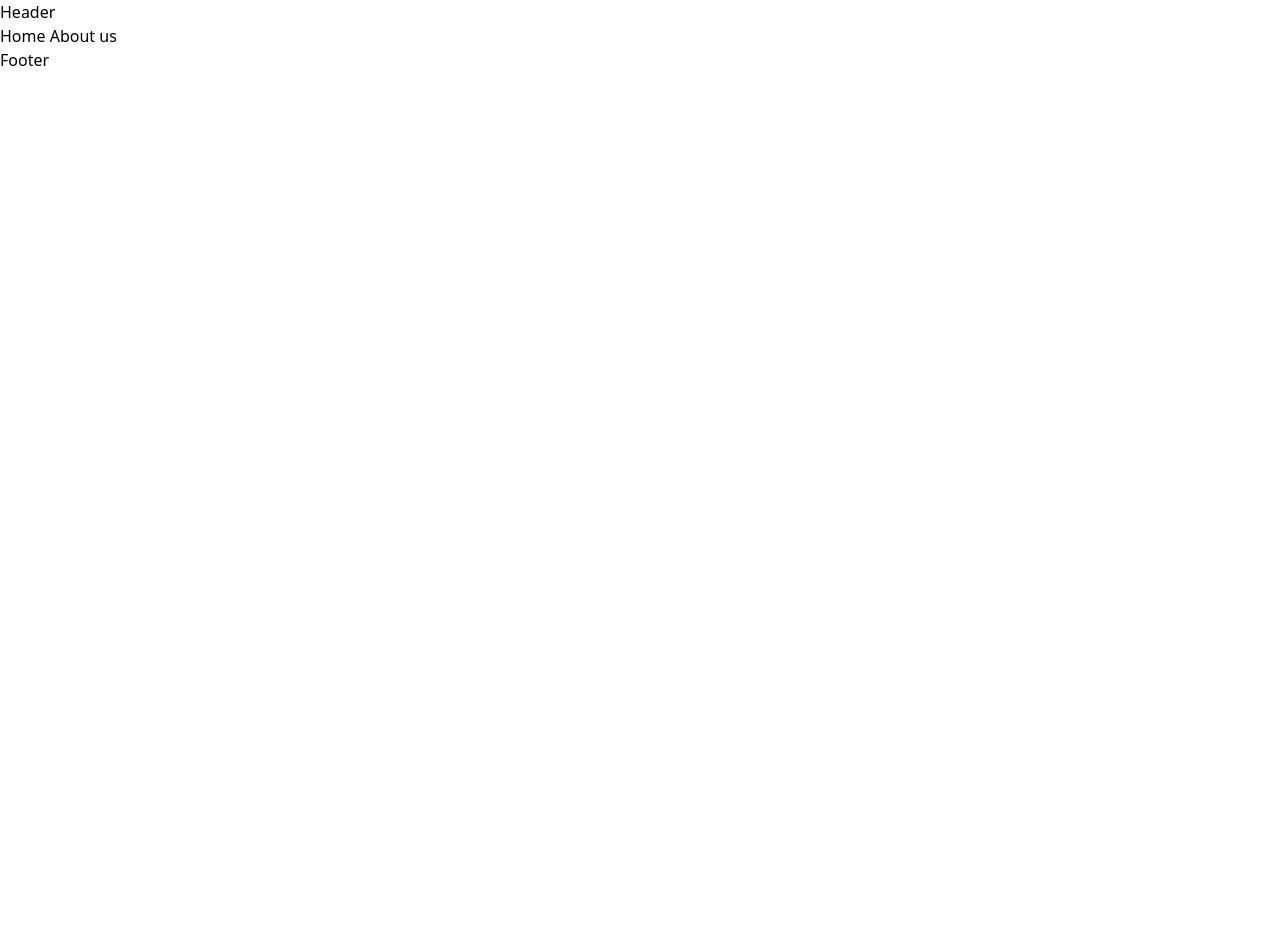
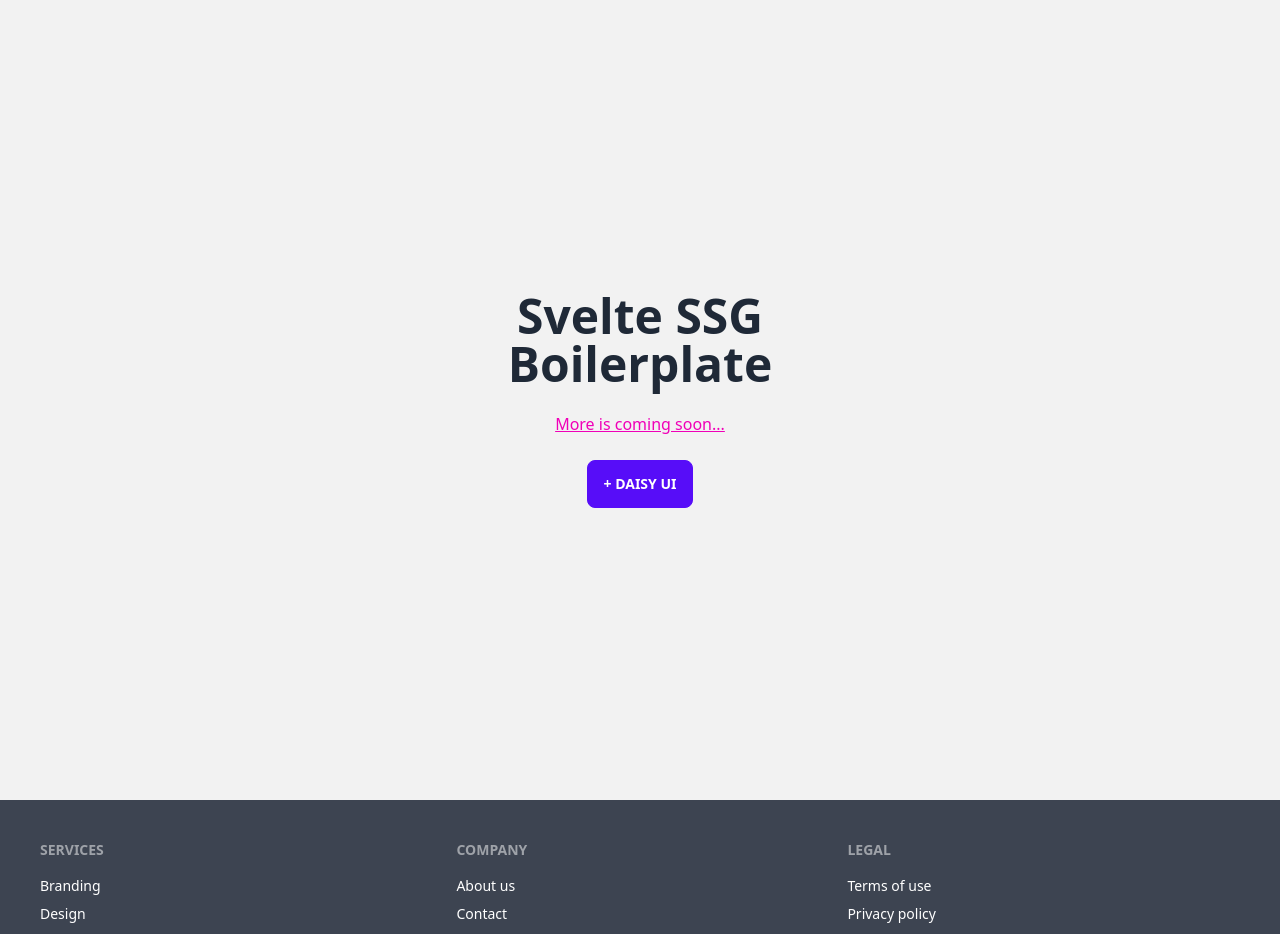
Before and after one commit to projektorius96/sveltekit-ssg-boilerplate.github.io, a SvelteKit app: page / in a window 1280 px wide. Shown: the top 934 px of the page. Before the commit the page ends 800 px from the top, so only its background shows below. Built offline with nearby package versions, Linux system fonts and the light colour scheme.

Commit message:
updated Daisy UI styling

```diff
--- a/postcss.config.cjs
+++ b/postcss.config.cjs
@@ -2,5 +2,5 @@
     // daisyUI based on tailwindcss which subsequently based upon postcss yields the following error..
     // - [postcss] Cannot read properties of undefined (reading 'config') – the issue register on vite
     // - @https://github.com/sanity-io/sanity/issues/3884
-    /* plugins: [require('tailwindcss'), require('autoprefixer')], */
+    plugins: [require('tailwindcss'), require('autoprefixer')],
   };
--- /dev/null
+++ b/src/components/dFooter.svelte
@@ -0,0 +1,22 @@
+<footer class="footer p-10 bg-neutral text-neutral-content">
+    <div>
+        <span class="footer-title">Services</span>
+        <a href="#" class="link link-hover">Branding</a>
+        <a href="#" class="link link-hover">Design</a>
+        <a href="#" class="link link-hover">Marketing</a>
+        <a href="#" class="link link-hover">Advertisement</a>
+    </div>
+    <div>
+        <span class="footer-title">Company</span>
+        <a href="#" class="link link-hover">About us</a>
+        <a href="#" class="link link-hover">Contact</a>
+        <a href="#" class="link link-hover">Jobs</a>
+        <a href="#" class="link link-hover">Press kit</a>
+    </div>
+    <div>
+        <span class="footer-title">Legal</span>
+        <a href="#" class="link link-hover">Terms of use</a>
+        <a href="#" class="link link-hover">Privacy policy</a>
+        <a href="#" class="link link-hover">Cookie policy</a>
+    </div>
+</footer>
--- /dev/null
+++ b/src/components/dHero.svelte
@@ -0,0 +1,9 @@
+<div class="hero min-h-screen bg-base-200">
+    <div class="hero-content text-center">
+    <div class="max-w-md">
+        <h1 class="text-5xl font-bold">Svelte SSG Boilerplate</h1>
+        <p class="py-6"><a href="https://daisyui.com/" class="link link-secondary">More is coming soon...</a></p>
+        <button class="btn btn-primary">+ Daisy UI</button>
+    </div>
+    </div>
+</div>
--- a/src/routes/+layout.svelte
+++ b/src/routes/+layout.svelte
@@ -1,8 +1,8 @@
-<h1>Header</h1>
+<Hero />
 
-    <slot />
+    <!-- <slot /> -->
 
-<h3>Footer</h3>
+<Footer/>
 
 <style>
     @tailwind base;
@@ -12,5 +12,7 @@
 
 
 <script>
-    import "../app.css"
+    import "../app.css";
+    import Hero from '../components/dHero.svelte'
+    import Footer from '../components/dFooter.svelte'
 </script>
--- a/svelte.config.js
+++ b/svelte.config.js
@@ -19,8 +19,8 @@
 	preprocess: [vitePreprocess({
 		postcss: {
 			plugins: [
-				import("tailwindcss").then(),
-				import("autoprefixer").then(),
+				import("tailwindcss").then(()=>true),
+				import("autoprefixer").then(()=>true),
 			]
 		}
 	})], /* <= not required at the moment */
```
Also changed, not shown: tailwind.config.cjs (renamed from tailwing.config.cjs).
